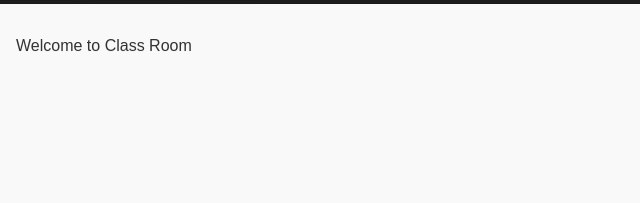
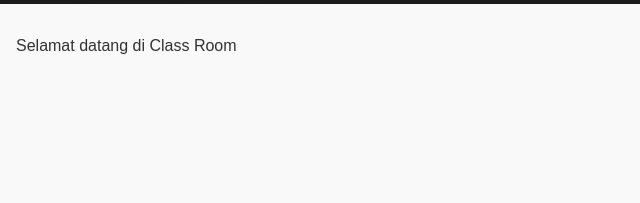
Before and after one commit to geraldoaaron/latihan3, a plain HTML site: page index.html in a window 1280 px wide. Shown: the part 173-376 px from the top of the page, 0-640 px from the left. Drawn offline with nearby package versions, Linux system fonts and the light colour scheme.

Commit message:
Second commit

```diff
--- a/index.html
+++ b/index.html
@@ -41,7 +41,8 @@
           </div>
         </header>
         <div id="content" data-role= "main" class="ui-content">
-            <p>Welcome to Class Room</p>
+            <p>Selamat datang di Class Room</p>
+
           </div>
           <footer data-role="footer" data-position="fixed" data-theme="b">
              <h3>&copy; Copyright - 2022</h3>
```
